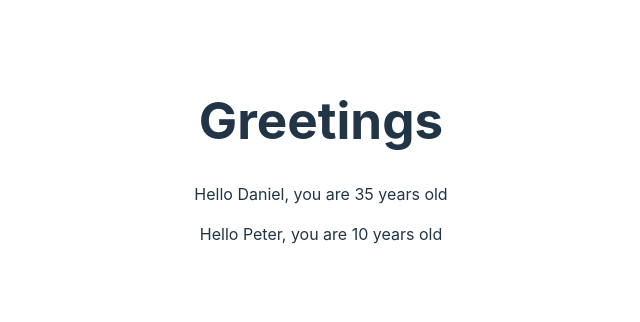
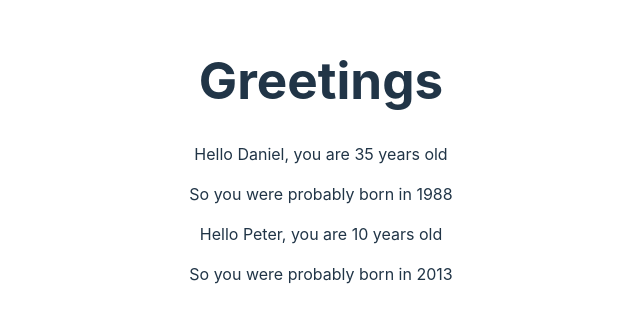
Before and after one commit to sanger16/Full-Stack-Open-2023-Practice, a React (Vite) app: page / in a window 1280 px wide. Shown: the part 240-562 px from the top of the page, without its empty margins (319-959 px from the left). Built offline with nearby package versions, Linux system fonts and the light colour scheme.

Commit message:
1-c Helper Functions and Destructuring

```diff
--- a/src/App.jsx
+++ b/src/App.jsx
@@ -3,11 +3,14 @@
 import viteLogo from '/vite.svg'
 import './App.css'
 
-const Hello = (props) => {
-  console.log(props);
+const Hello = ({ name, age }) => {
+  {/* const { name, age } = props; */}
+  const bornYear = () => new Date().getFullYear() - age;
+
   return (
     <div>
-      <p>Hello { props.name }, you are { props.age } years old</p>
+      <p>Hello { name }, you are { age } years old</p>
+      <p>So you were probably born in { bornYear() }</p>
     </div>
   )
 }
```
